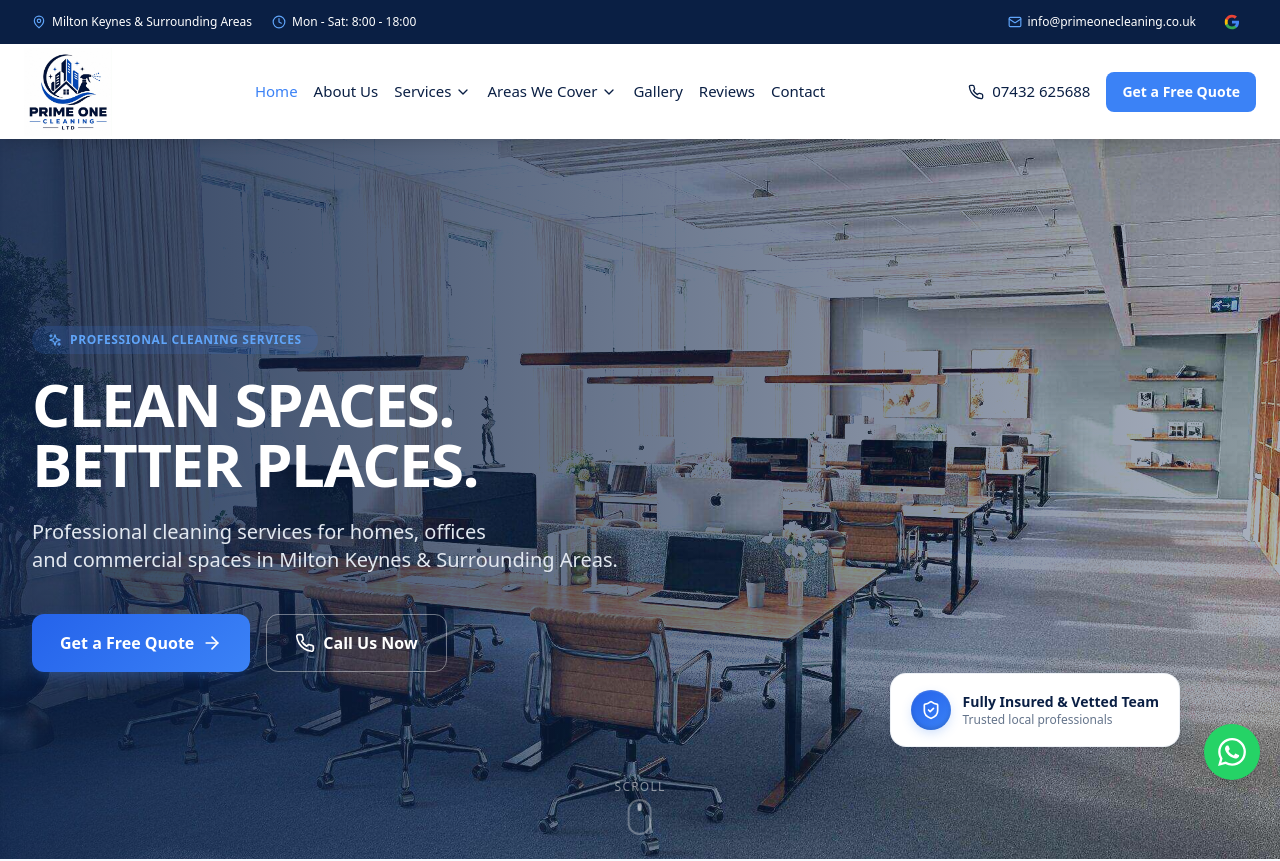
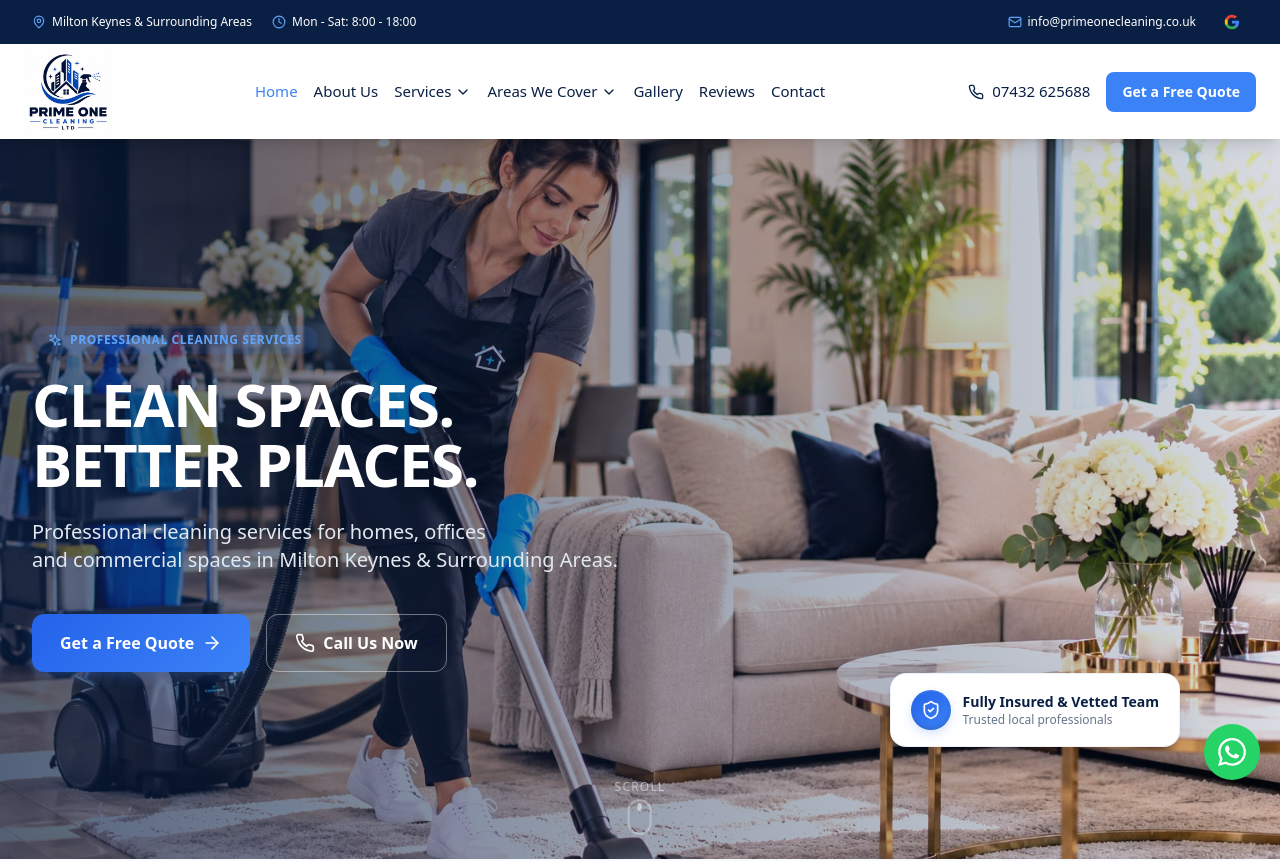
Before and after one commit to Iceberg-Media/primeonecleaning.co.uk, a React (Vite) app: page / in a window 1280 px wide. Shown: the top 861 px of the page. Built offline with nearby package versions, Linux system fonts and the light colour scheme.

Commit message:
Update homepage hero with new photo

```diff
--- a/src/pages/HomePage.tsx
+++ b/src/pages/HomePage.tsx
@@ -79,11 +79,11 @@ export default function HomePage({ onNavigate }: HomePageProps) {
       {/* Hero */}
       <section className="relative flex h-[90vh] items-center overflow-hidden bg-[#0a1f44]">
         <img
-          src="/vlad-khmara-esXPBDblcXw-unsplash.jpg"
-          alt="Clean modern office cleaned by Prime One Cleaning in Milton Keynes"
-          className="absolute inset-0 h-full w-full object-cover object-right brightness-[1.4]"
+          src="/WhatsApp_Image_2026-10-19_at_11.10.29.jpeg"
+          alt="Professional cleaner vacuuming a bright modern home"
+          className="absolute inset-0 h-full w-full object-cover object-center brightness-[1.15]"
         />
-        <div className="absolute inset-0 bg-gradient-to-r from-[#0a1f44]/[0.85] via-[#0a1f44]/[0.6] to-[#0a1f44]/[0.35]" />
+        <div className="absolute inset-0 bg-gradient-to-r from-[#0a1f44]/[0.7] via-[#0a1f44]/[0.42] to-[#0a1f44]/[0.16]" />
         {/* Decorative blurred blue circle - back-left corner, low opacity */}
         <div
           className="pointer-events-none absolute -left-20 top-1/4 h-96 w-96 rounded-full opacity-[0.07] blur-3xl"
```
